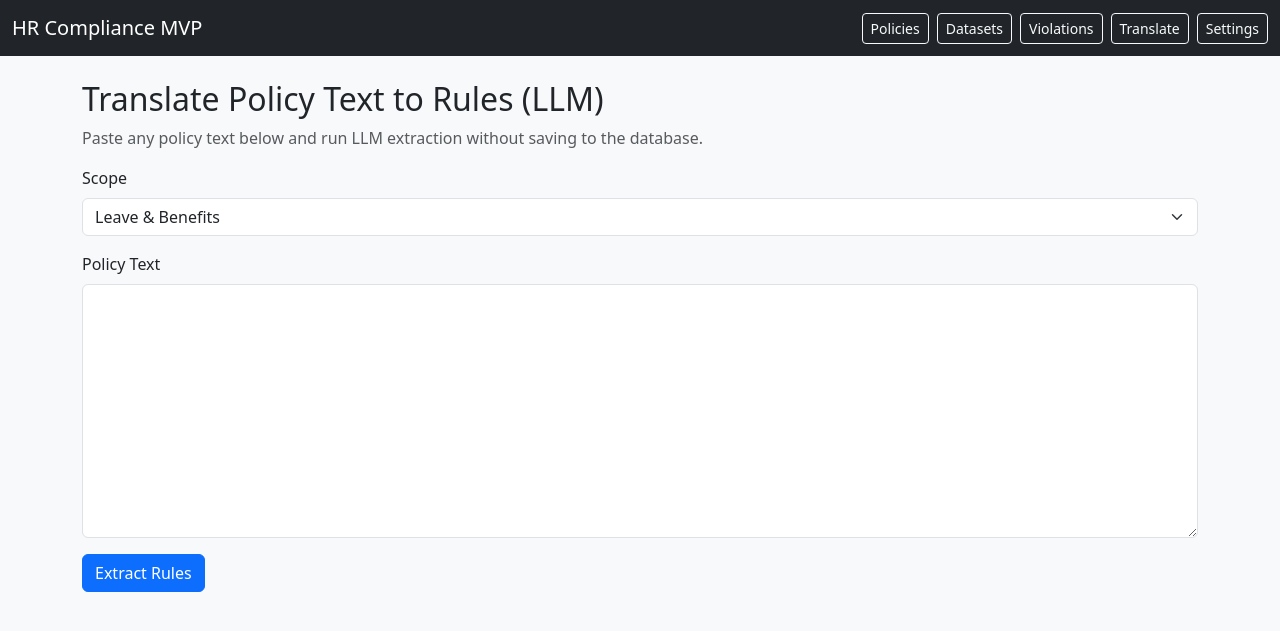
After one commit to jayaprakashnarayanb/HRPCC, a Flask app: page /translate in a window 1280 px wide. The commit adds this page. Shown: the top 631 px of the page. Run offline with Flask 3, Linux system fonts and the light colour scheme.

Commit message:
change folder align

```diff
--- a/app/app.py
+++ b/app/app.py
@@ -151,6 +151,29 @@ def create_app():
             policies=policies_list,
             selected_policy=selected_policy,
             rules_json_str=rules_json_str,
+        )
+
+    # ---- LLM Translate (ad-hoc, no DB) ----
+    @app.route("/translate", methods=["GET", "POST"])
+    def translate_page():
+        """Ad-hoc page to translate arbitrary policy text to JSON via LLM without saving."""
+        result = None
+        error = None
+        scope = request.form.get("scope", "both") if request.method == "POST" else "both"
+        text = request.form.get("raw_text", "") if request.method == "POST" else ""
+        if request.method == "POST":
+            try:
+                from .ai import extract_rules_with_langgraph
+                result = extract_rules_with_langgraph(text, scope)
+            except Exception as e:
+                error = str(e)
+        return render_template(
+            "translate.html",
+            scope=scope,
+            raw_text=text,
+            result_json=result,
+            result_json_str=json.dumps(result or [], indent=2, ensure_ascii=False),
+            error=error,
         )
 
     @app.route("/policies/<int:policy_id>/extract_rules", methods=["POST"])
@@ -413,6 +436,21 @@ def create_app():
             ]
         )
 
+    # Simple JSON API: Translate policy text to rules via LLM (no persistence)
+    @app.route("/api/extract_rules", methods=["POST"])
+    def api_extract_rules():
+        try:
+            data = request.get_json(force=True, silent=False) or {}
+            text = data.get("policy_text") or data.get("text") or ""
+            scope = data.get("scope", "both")
+            if not text:
+                return jsonify({"error": "policy_text is required"}), 400
+            from .ai import extract_rules_with_langgraph
+            rules = extract_rules_with_langgraph(text, scope)
+            return jsonify(rules)
+        except Exception as e:
+            return jsonify({"error": str(e)}), 500
+
     # ---- Seed demo data ----
     @app.route("/seed")
     def seed():
--- a/app/templates/base.html
+++ b/app/templates/base.html
@@ -15,6 +15,7 @@
       <a class="btn btn-outline-light btn-sm" href="{{ url_for('policies') }}">Policies</a>
       <a class="btn btn-outline-light btn-sm" href="{{ url_for('datasets') }}">Datasets</a>
       <a class="btn btn-outline-light btn-sm" href="{{ url_for('violations') }}">Violations</a>
+      <a class="btn btn-outline-light btn-sm" href="{{ url_for('translate_page') }}">Translate</a>
       <a class="btn btn-outline-light btn-sm" href="{{ url_for('settings_page') }}">Settings</a>
     </div>
   </div>
--- /dev/null
+++ b/app/templates/translate.html
@@ -0,0 +1,30 @@
+{% extends "base.html" %}
+{% block content %}
+<h2>Translate Policy Text to Rules (LLM)</h2>
+<p class="text-muted">Paste any policy text below and run LLM extraction without saving to the database.</p>
+
+{% if error %}
+  <div class="alert alert-danger">{{ error }}</div>
+{% endif %}
+
+<form method="post" class="mb-4">
+  <div class="mb-3">
+    <label class="form-label">Scope</label>
+    <select name="scope" class="form-select">
+      <option value="both" {% if scope=='both' %}selected{% endif %}>Leave & Benefits</option>
+      <option value="leave" {% if scope=='leave' %}selected{% endif %}>Leave only</option>
+      <option value="benefit" {% if scope=='benefit' %}selected{% endif %}>Benefits only</option>
+    </select>
+  </div>
+  <div class="mb-3">
+    <label class="form-label">Policy Text</label>
+    <textarea name="raw_text" rows="10" class="form-control" required>{{ raw_text }}</textarea>
+  </div>
+  <button class="btn btn-primary" type="submit">Extract Rules</button>
+</form>
+
+{% if result_json is not none %}
+  <h5>Extracted JSON</h5>
+  <pre class="bg-light p-3 border rounded" style="white-space: pre-wrap;">{{ result_json_str }}</pre>
+{% endif %}
+{% endblock %}
```
Also changed, not shown: README.md.
